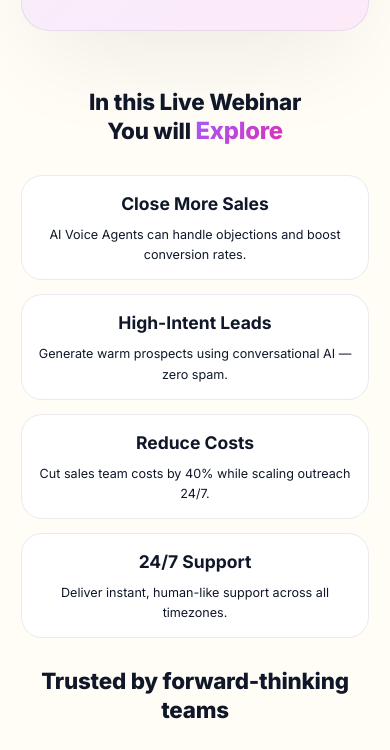
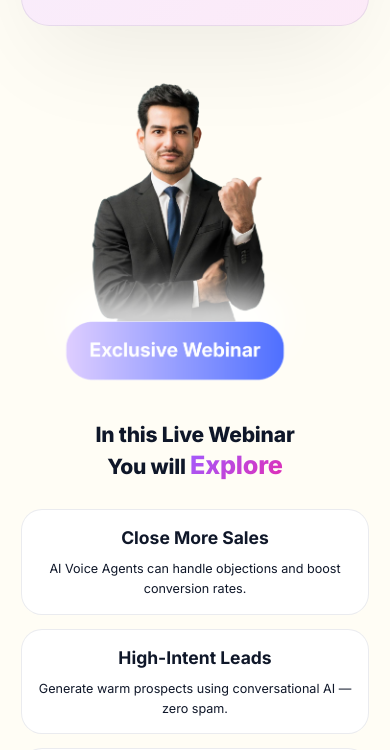
Before and after one commit to Keerthana00123/sharyx-webinar, a website: page index.html in a window 390 px wide. Shown: the part 940-1690 px from the top of the page. Drawn offline with Linux system fonts and the light colour scheme.

Commit message:
changes updated

```diff
--- a/index.html
+++ b/index.html
@@ -510,10 +510,8 @@
 
     @media (max-width: 1024px) {
       .gradient-heading {
-        right: 0;
-        bottom: 0;
         text-align: center;
-        font-size: 2.8rem;
+        font-size: 2.2rem;
       }
 
       .section-img-container img {
@@ -556,14 +554,13 @@
       .founder-name,
       .gradient-heading,
       .who-attend .section-title {
-        font-size: 1.6rem !important;
+        font-size: 1.8rem !important;
         line-height: 1.3 !important;
         letter-spacing: -0.01em !important;
       }
 
       .text-gradient {
-        font-size: 1.7rem !important;
-        /* Slightly larger for emphasis, but still balanced */
+        font-size: 2rem !important;
       }
 
       .hero p {
@@ -580,18 +577,24 @@
         grid-template-columns: 1fr;
       }
 
-      .dual-col-section {
+      .dual-col-section,
+      .dual-col-section1 {
         flex-direction: column !important;
         text-align: center;
         margin: 2rem 0 4rem;
+        gap: 2rem;
       }
 
-      .dual-col-section .section-img-container {
-        display: none;
-        /* Removed image on mobile as requested */
+      .dual-col-section .section-img-container,
+      .dual-col-section1 .section-img-container {
+        display: block;
+        width: 100%;
+        max-width: 500px;
+        margin: 0 auto;
       }
 
-      .dual-col-section .section-content-side {
+      .dual-col-section .section-content-side,
+      .dual-col-section1 .section-content-side {
         width: 100%;
         transform: none;
       }
@@ -642,16 +645,25 @@
     }
 
     @media (max-width: 480px) {
-      .hero h1 {
-        font-size: 2rem;
+
+      .hero h1,
+      .section-title,
+      .gradient-heading {
+        font-size: 1.5rem !important;
       }
 
       .text-gradient {
-        font-size: 2.5rem;
+        font-size: 1.8rem !important;
       }
 
-      .gradient-heading {
-        font-size: 2rem;
+      .founder-signature {
+        min-width: auto;
+        width: 85%;
+        max-width: 280px;
+        margin: 1.5rem auto 0;
+        padding-top: 0.8rem;
+        font-size: 0.85rem;
+        display: block;
       }
 
       .time-number {
@@ -722,8 +734,8 @@
       transition: all 0.6s cubic-bezier(0.2, 1, 0.2, 1);
       position: relative;
       z-index: 2;
-      bottom: 100px;
-      right: 100px;
+      bottom: 20px;
+      right: 20px;
     }
 
     .section-img-container img:hover {
@@ -734,7 +746,7 @@
 
     .section-content-side {
       flex: 1;
-      transform: translate(-100px, -40px);
+      transform: translate(-20px, -10px);
       /* Adjusted top and left as requested */
       /* Narrower content area to balance larger image */
     }
```
